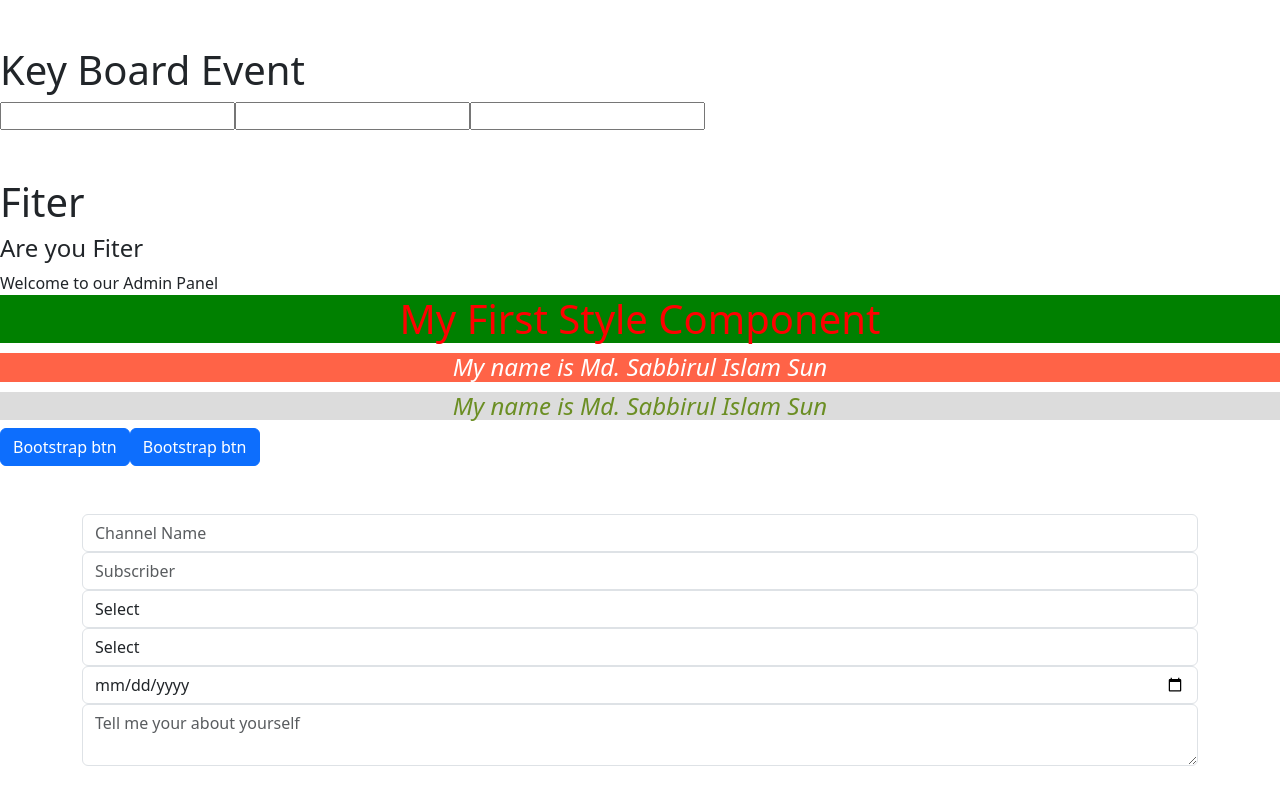
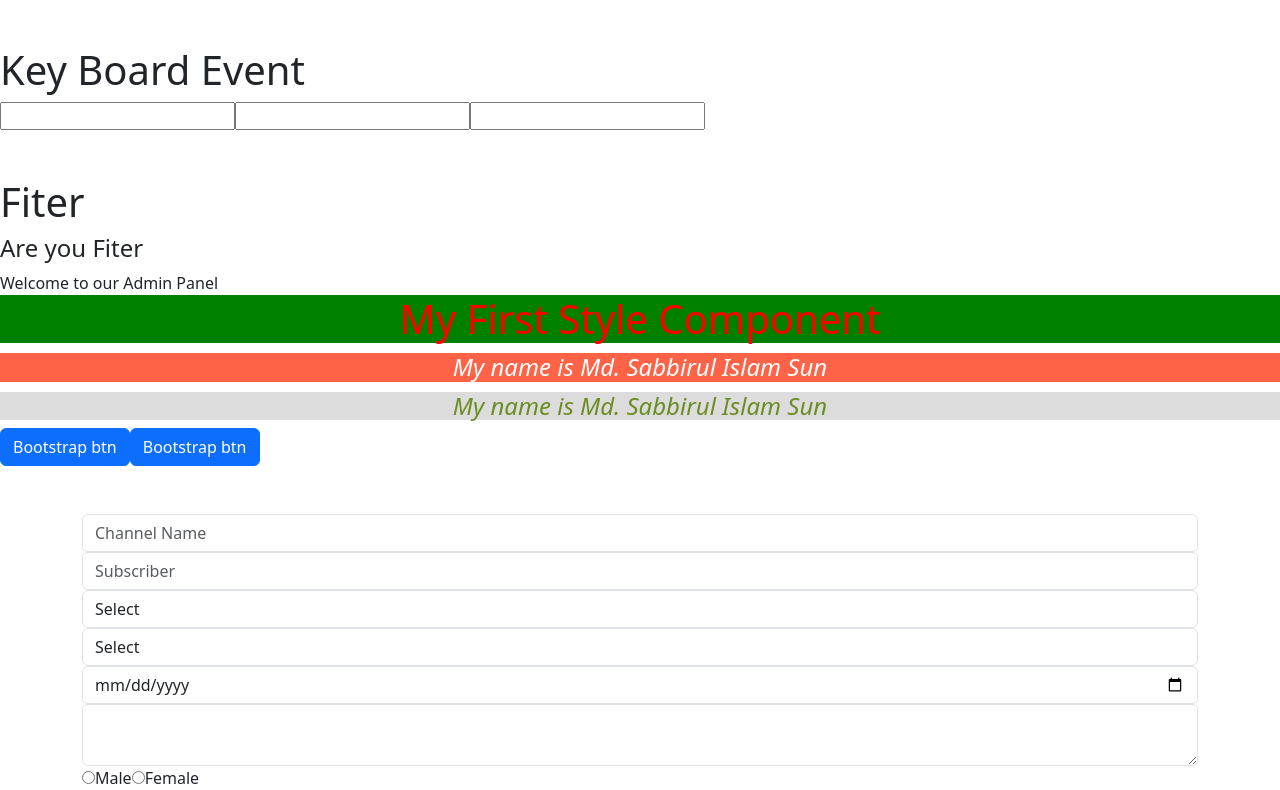
Before and after one commit to sabbirsun/practice-jsx, a React (Create React App) app in the folder practice/: page / in a window 1280 px wide. Shown: the part 526-1316 px from the top of the page. Before the commit the page ends 1292 px from the top, so only its background shows below. Built offline with nearby package versions, Linux system fonts and the light colour scheme.

Commit message:
radio option

```diff
--- a/practice/src/Pages/Form.jsx
+++ b/practice/src/Pages/Form.jsx
@@ -15,9 +15,18 @@ function Form() {
 
         <input type="date" name='CreationDate' onChange={FormChange} className='form-control'/>
 
-        <textarea name="About" onChange={FormChange} placeholder='Tell me your about yourself' className='form-control'>
+        <textarea name="About" onChange={FormChange} placeholder='Tell me your about yourself' className='form-control'> </textarea>
 
-        </textarea>
+            {/* Radio Button */}
+
+            <div>
+                <input type="radio" name="gender" onChange={FormChange} id="male" />
+                <label htmlFor="male">Male</label>
+                <input type="radio" name="gender" onChange={FormChange} id="female" />
+                <label htmlFor="female">Female</label>
+            </div>
+
+
     </div>
   )
 }
```
